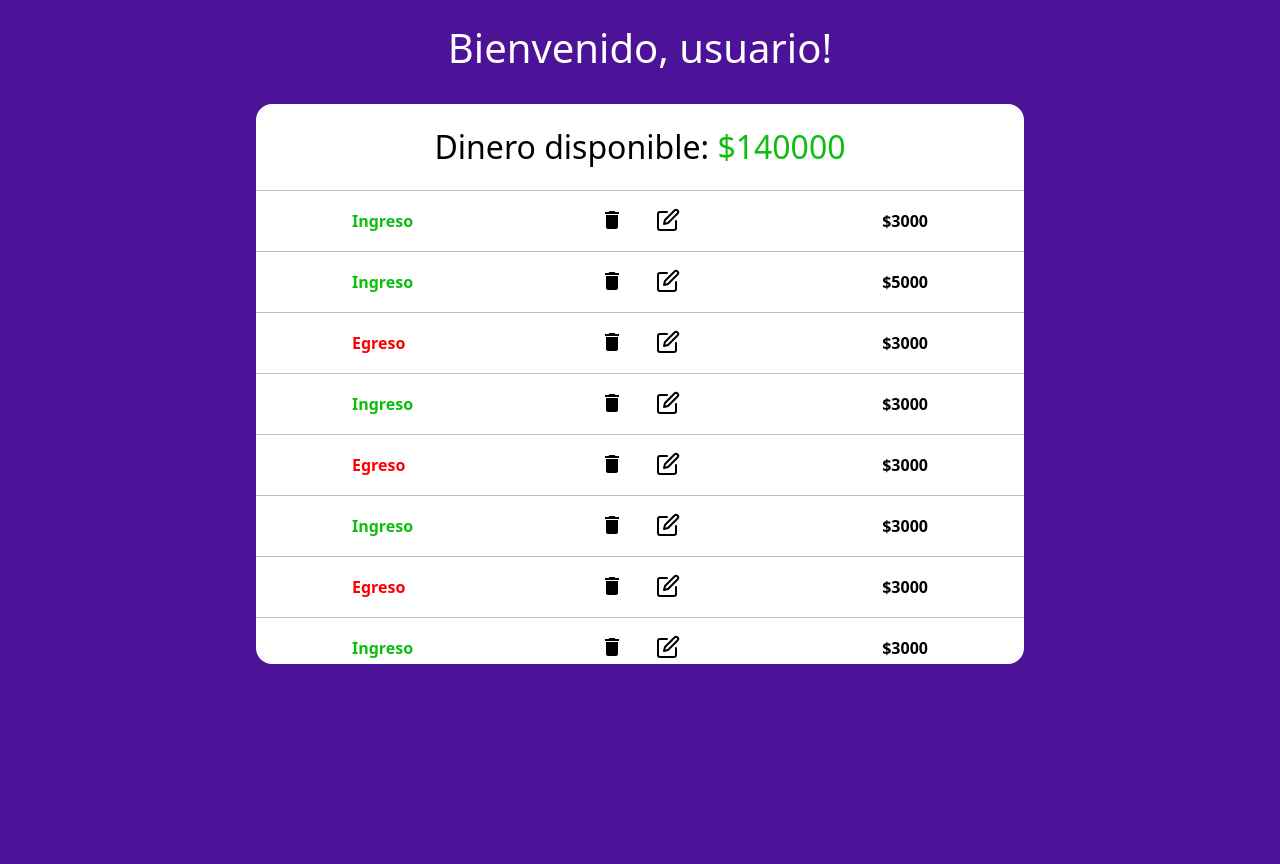
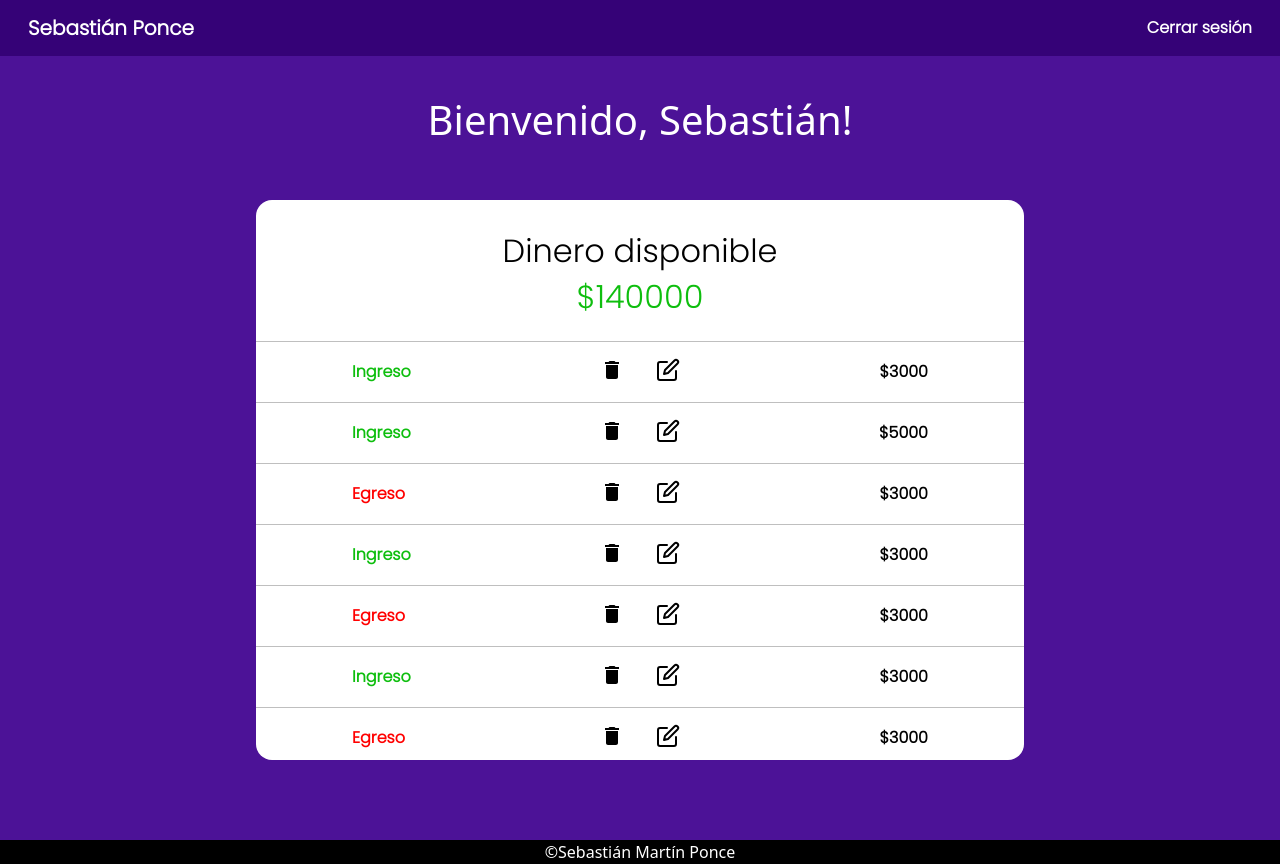
Before and after one commit to sebaponce2/challenge-alkemy-fullstack, a React (Create React App) app: page / in a window 1280 px wide. Before the commit the page ends 800 px from the top, so only its background shows below. Built offline with nearby package versions, Linux system fonts and the light colour scheme.

Commit message:
add: navbar and footer components

```diff
--- a/src/components/Container.jsx
+++ b/src/components/Container.jsx
@@ -1,16 +1,25 @@
 // Component imports
 import Home from "./Home";
+import Navbar from "./Navbar";
+import Footer from "./Footer";
 
 // Css imports
 import "../css/Home.css";
 import "../css/Colors.css";
+import "../css/Fonts.css";
 
 const Container = () => {
     return (
         <>
-            <section className="container-page font-white">
+            <nav>
+                <Navbar/>
+            </nav>
+            <section className="container-page font-white pt-5">
                 <Home/>
             </section>
+            <footer>
+                <Footer/>
+            </footer>
         </>
     );
 }
--- /dev/null
+++ b/src/components/Footer.jsx
@@ -0,0 +1,12 @@
+const Footer = () => {
+    return (
+        <>
+            <div className="w-100 bg-black font-white text-center">
+                <p className="p-0 m-0">&copy;Sebastián Martín Ponce</p>
+            </div>
+        </>
+
+    );
+}
+
+export default Footer;
--- a/src/components/Home.jsx
+++ b/src/components/Home.jsx
@@ -1,7 +1,8 @@
 // component imports
 import { MdDelete } from "react-icons/md";
 import { FiEdit } from "react-icons/fi";
-// import { useState } from "react";
+
+
 
 const Home = () => {
 
@@ -9,101 +10,102 @@ const Home = () => {
 
     return (
         <>
-            <h1 className="text-center py-4">Bienvenido, usuario!</h1>
+            <h1 className="text-center py-5">Bienvenido, Sebastián!</h1>
 
             <div className="bg-white table-p">
                 <div className="text-center py-4">
-                    <h2 className="text-cemy-auto nter font-black pb-2 pt-3 m-auto" style={{display: 'inline'}}>Dinero disponible: <h2 className="font-green" style={{display: 'inline'}}>$140000</h2></h2>
+                    <h2 className="text-cemy-auto nter font-black py-2 m-auto font-poppins">Dinero disponible</h2>
+                    <h2 className="font-green font-poppins" style={{display: 'inline'}}>$140000</h2>
                 </div>
                 <hr className="w-100 font-black my-0"/>
                 <div className="d-flex justify-content-between font-black w-75 m-auto py-2">
-                    <p className="w-33 fw-bold my-auto my-auto font-green">Ingreso</p>
+                    <p className="w-33 fw-bold my-auto my-auto font-green font-poppins">Ingreso</p>
                     <div className="d-flex w-33 justify-content-center">
                         <p className="fs-4 my-auto pb-2 mx-3 delete"><MdDelete/></p>
                         <p className="fs-4 my-auto pb-2 mx-3 change"><FiEdit/></p>
                     </div>
-                    <p className="fw-bold my-auto w-33 text-end my-auto py-2">$3000</p>
+                    <p className="fw-bold my-auto w-33 text-end my-auto py-2 font-poppins font-poppins">$3000</p>
                 </div>
                 <hr className="w-100 font-black my-0"/>
                 <div className="d-flex justify-content-between font-black w-75 m-auto py-2">
-                    <p className="w-33 fw-bold my-auto font-green">Ingreso</p>
+                    <p className="w-33 fw-bold my-auto font-green font-poppins">Ingreso</p>
                     <div className="d-flex w-33 justify-content-center">
                         <p className="fs-4 my-auto pb-2 mx-3 delete"><MdDelete/></p>
                         <p className="fs-4 my-auto pb-2 mx-3 change"><FiEdit/></p>
                     </div>
-                    <p className="fw-bold my-auto w-33 text-end py-2">$5000</p>
+                    <p className="fw-bold my-auto w-33 text-end py-2 font-poppins">$5000</p>
                 </div>
                 <hr className="w-100 font-black my-0"/>
                 <div className="d-flex justify-content-between font-black w-75 m-auto py-2">
-                    <p className="w-33 fw-bold my-auto py-2 font-red">Egreso</p>
+                    <p className="w-33 fw-bold my-auto py-2 font-red font-poppins font-poppins">Egreso</p>
                     <div className="d-flex w-33 justify-content-center">
                         <p className="fs-4 my-auto pb-2 mx-3 delete"><MdDelete/></p>
                         <p className="fs-4 my-auto pb-2 mx-3 change"><FiEdit/></p>
                     </div>
-                    <p className="fw-bold my-auto w-33 text-end py-2">$3000</p>
+                    <p className="fw-bold my-auto w-33 text-end py-2 font-poppins">$3000</p>
                 </div>
                 <hr className="w-100 font-black my-0"/>
                 <div className="d-flex justify-content-between font-black w-75 m-auto py-2">
-                    <p className="w-33 fw-bold my-auto font-green">Ingreso</p>
+                    <p className="w-33 fw-bold my-auto font-green font-poppins">Ingreso</p>
                     <div className="d-flex w-33 justify-content-center">
                         <p className="fs-4 my-auto pb-2 mx-3 delete"><MdDelete/></p>
                         <p className="fs-4 my-auto pb-2 mx-3 change"><FiEdit/></p>
                     </div>
-                    <p className="fw-bold my-auto w-33 text-end py-2">$3000</p>
+                    <p className="fw-bold my-auto w-33 text-end py-2 font-poppins font-poppins">$3000</p>
                 </div>
                 <hr className="w-100 font-black my-0"/>
                 <div className="d-flex justify-content-between font-black w-75 m-auto py-2">
-                    <p className="w-33 fw-bold my-auto py-2 font-red">Egreso</p>
+                    <p className="w-33 fw-bold my-auto py-2 font-red font-poppins">Egreso</p>
                     <div className="d-flex w-33 justify-content-center">
                         <p className="fs-4 my-auto pb-2 mx-3 delete"><MdDelete/></p>
                         <p className="fs-4 my-auto pb-2 mx-3 change"><FiEdit/></p>
                     </div>
-                    <p className="fw-bold my-auto w-33 text-end py-2">$3000</p>
+                    <p className="fw-bold my-auto w-33 text-end py-2 font-poppins">$3000</p>
                 </div>
                 <hr className="w-100 font-black my-0"/>
                 <div className="d-flex justify-content-between font-black w-75 m-auto py-2">
-                    <p className="w-33 fw-bold my-auto font-green">Ingreso</p>
+                    <p className="w-33 fw-bold my-auto font-green font-poppins">Ingreso</p>
                     <div className="d-flex w-33 justify-content-center">
                         <p className="fs-4 my-auto pb-2 mx-3 delete"><MdDelete/></p>
                         <p className="fs-4 my-auto pb-2 mx-3 change"><FiEdit/></p>
                     </div>
-                    <p className="fw-bold my-auto w-33 text-end py-2">$3000</p>
+                    <p className="fw-bold my-auto w-33 text-end py-2 font-poppins font-poppins">$3000</p>
                 </div>
                 <hr className="w-100 font-black my-0"/>
                 <div className="d-flex justify-content-between font-black w-75 m-auto py-2">
-                    <p className="w-33 fw-bold my-auto py-2 font-red">Egreso</p>
+                    <p className="w-33 fw-bold my-auto py-2 font-red font-poppins">Egreso</p>
                     <div className="d-flex w-33 justify-content-center">
                         <p className="fs-4 my-auto pb-2 mx-3 delete"><MdDelete/></p>
                         <p className="fs-4 my-auto pb-2 mx-3 change"><FiEdit/></p>
                     </div>
-                    <p className="fw-bold my-auto w-33 text-end py-2">$3000</p>
+                    <p className="fw-bold my-auto w-33 text-end py-2 font-poppins">$3000</p>
                 </div>
                 <hr className="w-100 font-black my-0"/>
                 <div className="d-flex justify-content-between font-black w-75 m-auto py-2">
-                    <p className="w-33 fw-bold my-auto font-green">Ingreso</p>
+                    <p className="w-33 fw-bold my-auto font-green font-poppins">Ingreso</p>
                     <div className="d-flex w-33 justify-content-center">
                         <p className="fs-4 my-auto pb-2 mx-3 delete"><MdDelete/></p>
                         <p className="fs-4 my-auto pb-2 mx-3 change"><FiEdit/></p>
                     </div>
-                    <p className="fw-bold my-auto w-33 text-end py-2">$3000</p>
+                    <p className="fw-bold my-auto w-33 text-end py-2 font-poppins">$3000</p>
                 </div>
                 <hr className="w-100 font-black my-0"/>
                 <div className="d-flex justify-content-between font-black w-75 m-auto py-2">
-                    <p className="w-33 fw-bold my-auto py-2 font-red">Egreso</p>
+                    <p className="w-33 fw-bold my-auto py-2 font-red font-poppins">Egreso</p>
                     <div className="d-flex w-33 justify-content-center">
                         <p className="fs-4 my-auto pb-2 mx-3 delete"><MdDelete/></p>
                         <p className="fs-4 my-auto pb-2 mx-3 change"><FiEdit/></p>
                     </div>
-                    <p className="fw-bold my-auto w-33 text-end py-2">$3000</p>
+                    <p className="fw-bold my-auto w-33 text-end py-2 font-poppins">$3000</p>
                 </div>
                 <hr className="w-100 font-black my-0"/>
                 <div className="d-flex justify-content-between font-black w-75 m-auto py-2">
-                    <p className="w-33 fw-bold my-auto font-green">Ingreso</p>
+                    <p className="w-33 fw-bold my-auto font-green font-poppins">Ingreso</p>
                     <div className="d-flex w-33 justify-content-center">
                         <p className="fs-4 my-auto pb-2 mx-3 delete"><MdDelete/></p>
                         <p className="fs-4 my-auto pb-2 mx-3 change"><FiEdit/></p>
                     </div>
-                    <p className="fw-bold my-auto w-33 text-end py-2">$3000</p>
+                    <p className="fw-bold my-auto w-33 text-end py-2 font-poppins">$3000</p>
                 </div>
             </div>
         </>
--- /dev/null
+++ b/src/components/Navbar.jsx
@@ -0,0 +1,22 @@
+// css imports
+import "../css/Navbar.css";
+const Navbar = () =>{
+    return (
+        <>
+            <div className="navbar navbar-light bg-purple-dark px-3 fixed-navbar">
+                <div className="container-fluid d-flex justify-content-between container-navbar">
+                    <span className="navbar-brand mb-0 h1 font-poppins font-white fw-bold">Sebastián Ponce</span>
+                    <div>
+                        <ul className="navbar-nav">
+                            <li className="nav-item font-poppins fw-bold">
+                                <a className="nav-link active font-white" aria-current="page" href="#">Cerrar sesión</a>
+                            </li>
+                        </ul>
+                    </div>
+                </div>
+            </div>
+        </>
+    );
+}
+
+export default Navbar;
--- a/src/css/Colors.css
+++ b/src/css/Colors.css
@@ -10,6 +10,9 @@
 
 .bg-purple {
     background-color: rgb(76, 18, 151) !important;
+}
+.bg-purple-dark {
+    background: rgb(53, 2, 119) !important;
 }
 .bg-grey {
     background-color: rgb(173, 173, 173) !important;
--- /dev/null
+++ b/src/css/Fonts.css
@@ -0,0 +1,7 @@
+/* poppins */
+@import url('https://fonts.googleapis.com/css2?family=Poppins:wght@300&display=swap');
+
+
+.font-poppins {
+    font-family: 'Poppins', sans-serif;
+}
--- /dev/null
+++ b/src/css/Navbar.css
@@ -0,0 +1,8 @@
+.fixed-navbar{
+    position: fixed !important;
+    width: 100% !important;
+}
+
+.container-navbar {
+    max-width: 80rem !important;
+}
```
Also changed, not shown: src/css/Home.css (line endings or trailing spaces).
